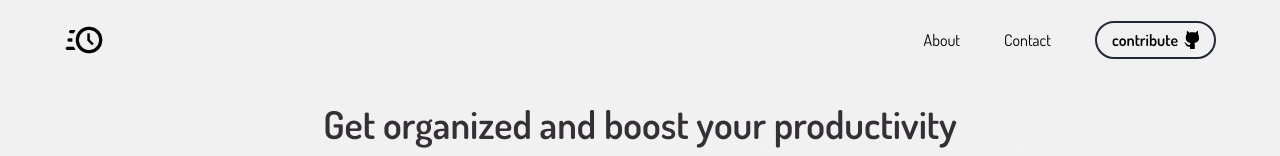
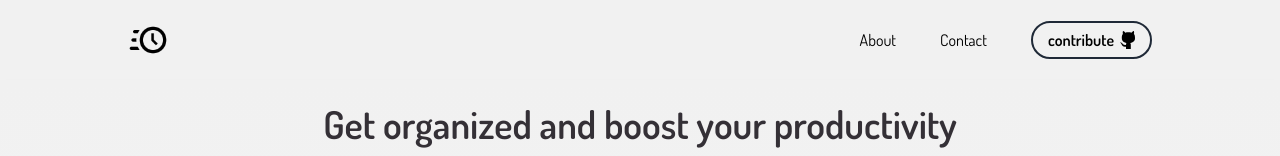
Before and after one commit to time-mastery/pmodoro-landing, a Next.js app: page / in a window 1280 px wide. Shown: the top 156 px of the page. Built offline with nearby package versions, Linux system fonts and the light colour scheme; no server answers.

Commit message:
max-width added  to main navbar

```diff
--- a/components/layout/main-navigation.js
+++ b/components/layout/main-navigation.js
@@ -7,7 +7,8 @@ function MainNavigation() {
   const [open, setOpen] = useState(false);
 
   return (
-    <header className="w-full h-[5rem] bg-[#f1f1f1] flex justify-between items-center px-[5%]">
+    <header className="w-full bg-[#f1f1f1]">
+      <div className="flex justify-between items-center h-[5rem]  px-[5%] max-w-6xl m-auto">
         <Link href="/">
           <Logo />
         </Link>
@@ -70,6 +71,7 @@ function MainNavigation() {
             </li>
           </ul>
         </nav>
+      </div>
     </header>
   );
 }
```
Lines whose indentation alone changed are shown as unchanged.
